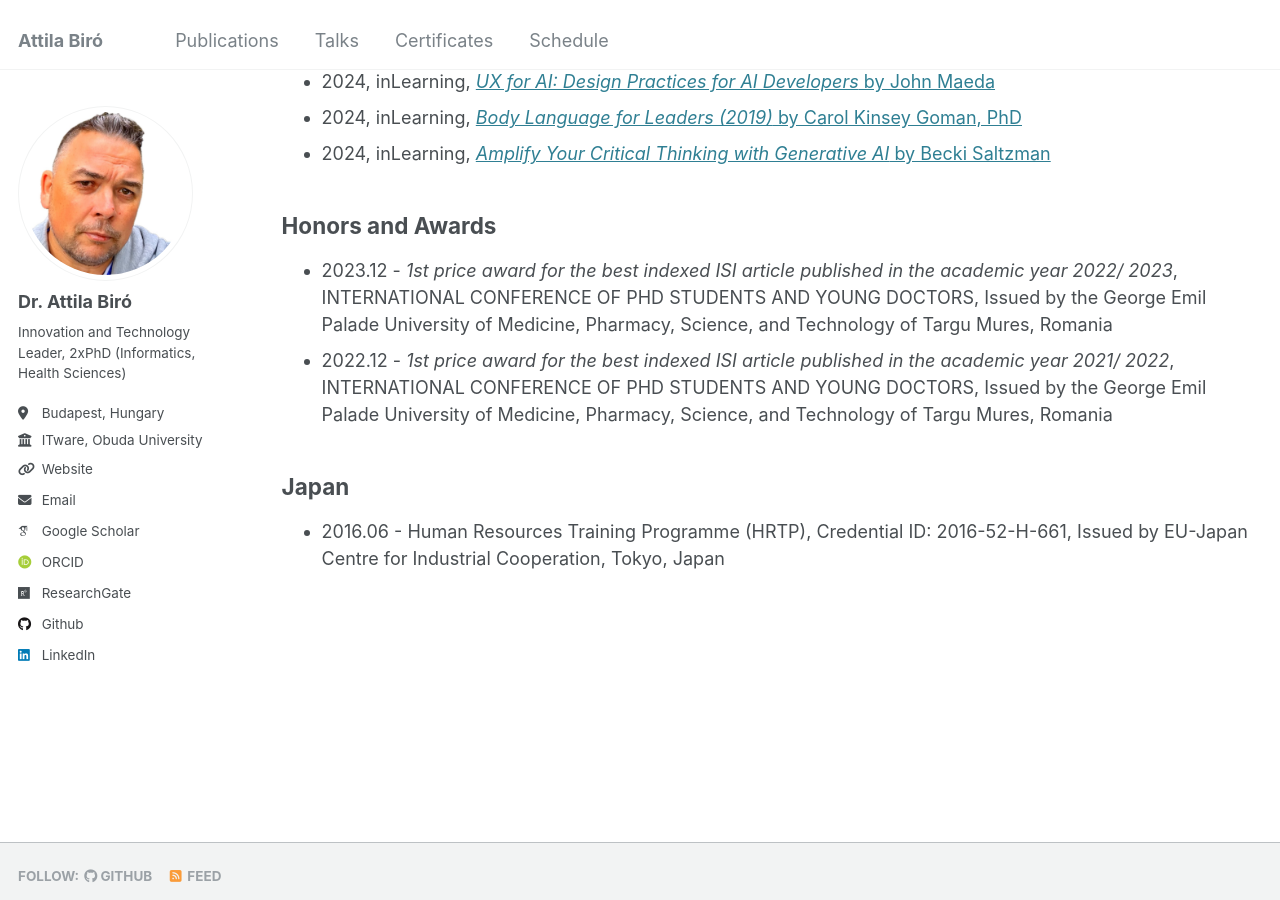
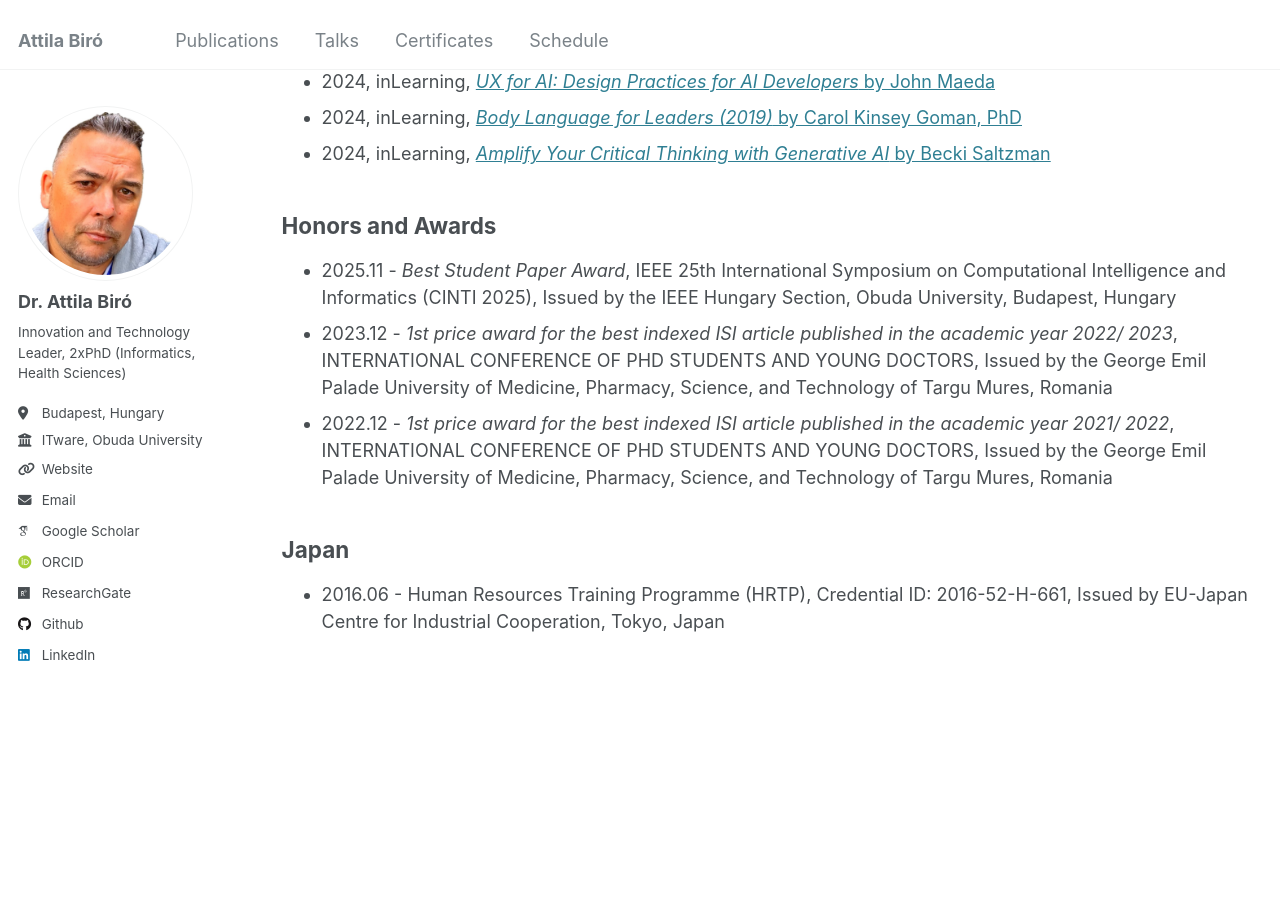
Before and after one commit to biroka/biroka.github.io, a Jekyll site: the page built from _pages/certificates.md, in a window 1280 px wide and 900 px high, scrolled down 2937 px. Built offline with Jekyll 4.4.1, drawn with Linux system fonts in a browser that asks for light colours; some web fonts are replaced.

Commit message:
Update certificates.md

```diff
--- a/_pages/certificates.md
+++ b/_pages/certificates.md
@@ -91,6 +91,7 @@ author_profile: true
 
 ##  Honors and Awards
 
+* 2025.11 - _Best Student Paper Award_, IEEE 25th International Symposium on Computational Intelligence and Informatics (CINTI 2025), Issued by the IEEE Hungary Section, Obuda University, Budapest, Hungary
 * 2023.12 - _1st price award for the best indexed ISI article published in the academic year 2022/ 2023_, INTERNATIONAL CONFERENCE OF PHD STUDENTS AND YOUNG DOCTORS, Issued by the George Emil Palade University of Medicine, Pharmacy, Science, and Technology of Targu Mures, Romania
 * 2022.12 - _1st price award for the best indexed ISI article published in the academic year 2021/ 2022_, INTERNATIONAL CONFERENCE OF PHD STUDENTS AND YOUNG DOCTORS, Issued by the George Emil Palade University of Medicine, Pharmacy, Science, and Technology of Targu Mures, Romania
 
```
